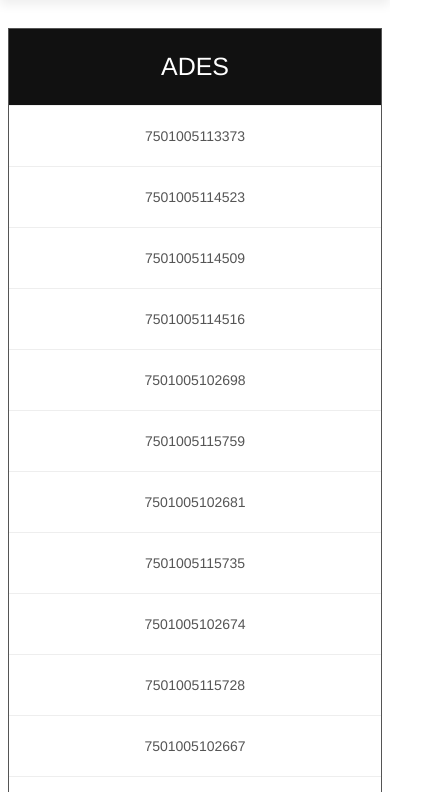
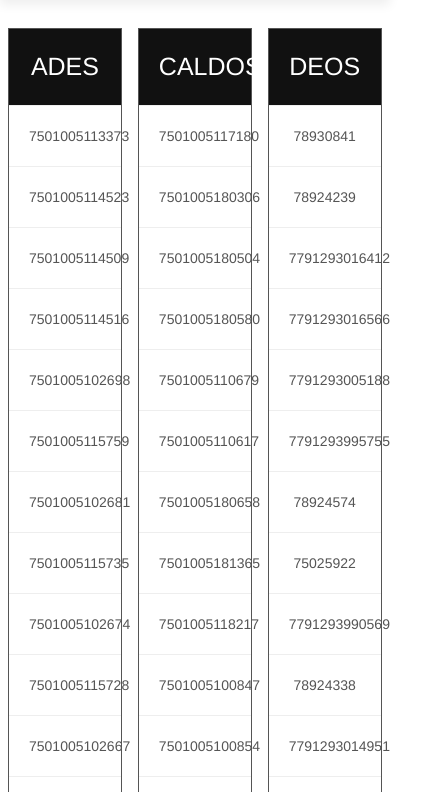
Before and after one commit to ThushaSiva/trial, a plain HTML site: page catalogue.html in a window 390 px wide. Shown: the part 52-844 px from the top of the page, 433 px wide, since content can reach past the window. Drawn offline with nearby package versions, Linux system fonts and the light colour scheme.

Commit message:
Update style.css

```diff
--- a/style.css
+++ b/style.css
@@ -101,8 +101,3 @@ body
    border-bottom: 1px solid #eee;
    text-align: center;
 }
-@media(max-width: 700px){
-   .box{
-      width: 100%
-   }
-}
```
